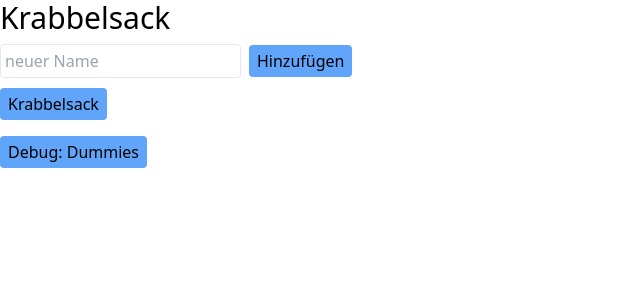
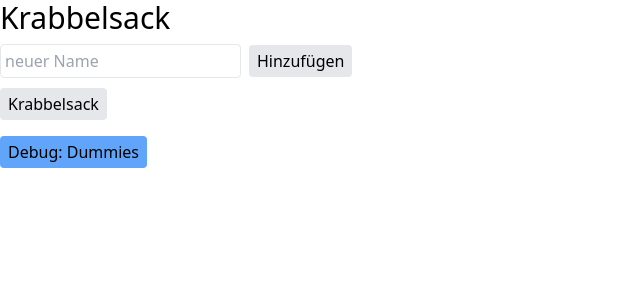
Before and after one commit to christian2222/krabbelsack, a Vue app: page / in a window 1280 px wide. Shown: the top 300 px of the page, without its empty margins (0-640 px from the left). Built offline with nearby package versions, Linux system fonts and the light colour scheme.

Commit message:
working on issues

```diff
--- a/src/components/Krabbelsack.vue
+++ b/src/components/Krabbelsack.vue
@@ -29,7 +29,10 @@ computed: {
 		  },
           anyPlayerIsShown() {
               return this.playerList.list.find(el => el.shown === true) !== undefined
-          }
+          },
+	  lessOrEqualTwo() {
+		return this.playerList.list.length <= 2
+	  }
 	  },
 
 props: ['msg'],
@@ -76,6 +79,7 @@ props: ['msg'],
 		       } else {
 			       alert(addName+" ist bereits vorhanden!")
 		       }
+		       this.$refs.inputName.focus()
 	       },
 
 		modalCallback(player) {
@@ -101,14 +105,14 @@ props: ['msg'],
 <template>
 <div v-if="!showNextOne">
 <div class="my-2 h-9">
-<span><input type="text" placeholder="neuer Name" v-model="newName" class="border rounded p-1"></span>
-<span><button @click="addNameToList(newName)" class="mx-2">Hinzuf&uuml;gen</button></span>
+<span><input type="text" placeholder="neuer Name" v-model="newName" class="border rounded p-1" @keyup.enter.exact="addNameToList(newName)" ref="inputName"></span>
+<span><button @click="addNameToList(newName)" class="mx-2" :disabled="newName === ''">Hinzuf&uuml;gen</button></span>
 </div>
 <ul>
 <li v-for="(player,i) in this.playerList.list" :key="i" class="my-2">{{ player.name }}<button @click="this.playerList.removeIthElement(i)" class="mx-2"><IconTrash class="w-4 h-4"/></button></li>
 </ul>
 <div>
-<button @click="krabbeln">Krabbelsack</button>
+<button @click="krabbeln" :disabled="lessOrEqualTwo">Krabbelsack</button>
 </div>
 <button @click="addDummies()" class="mt-4">Debug: Dummies</button>
 </div>
```
